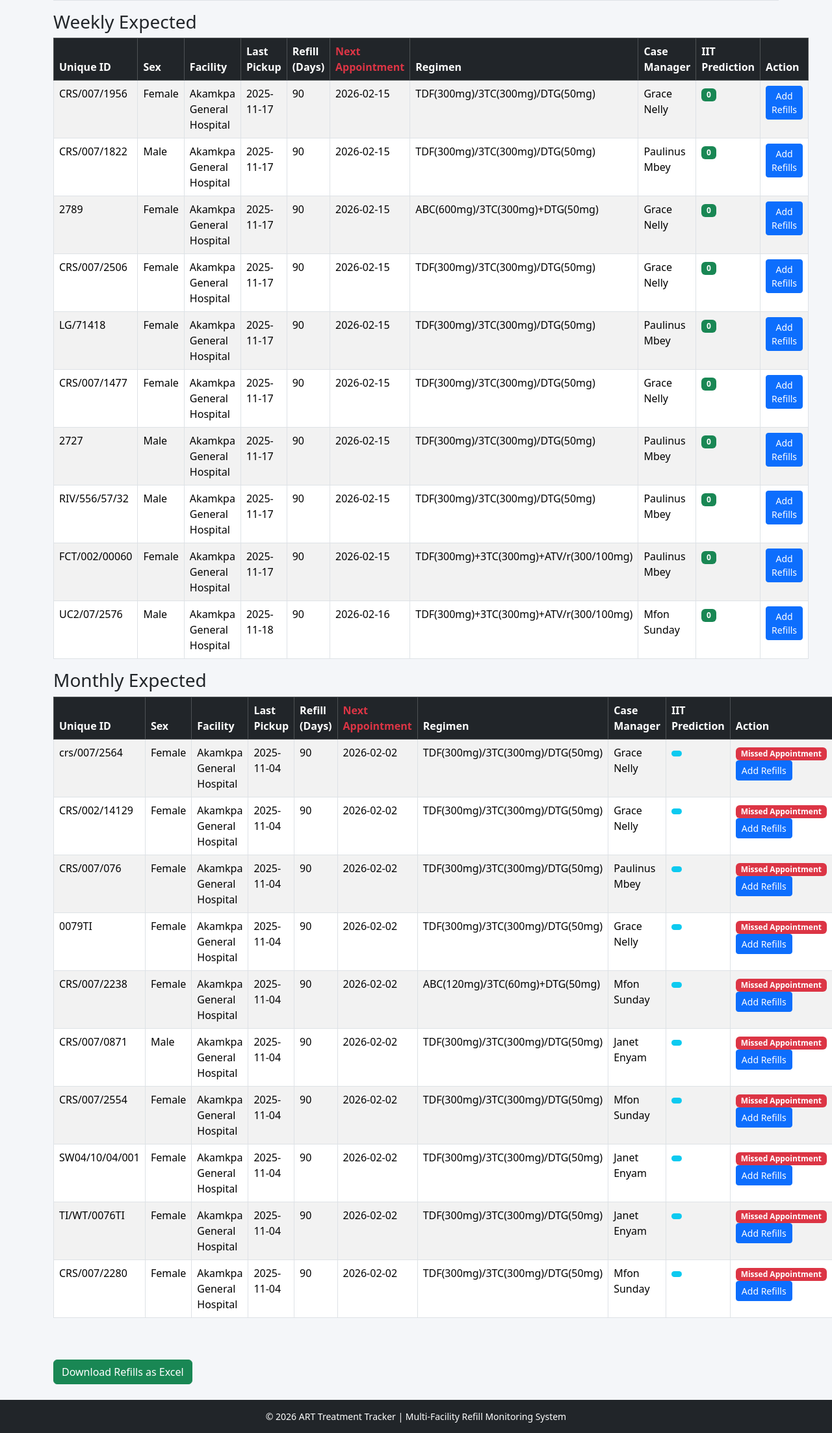
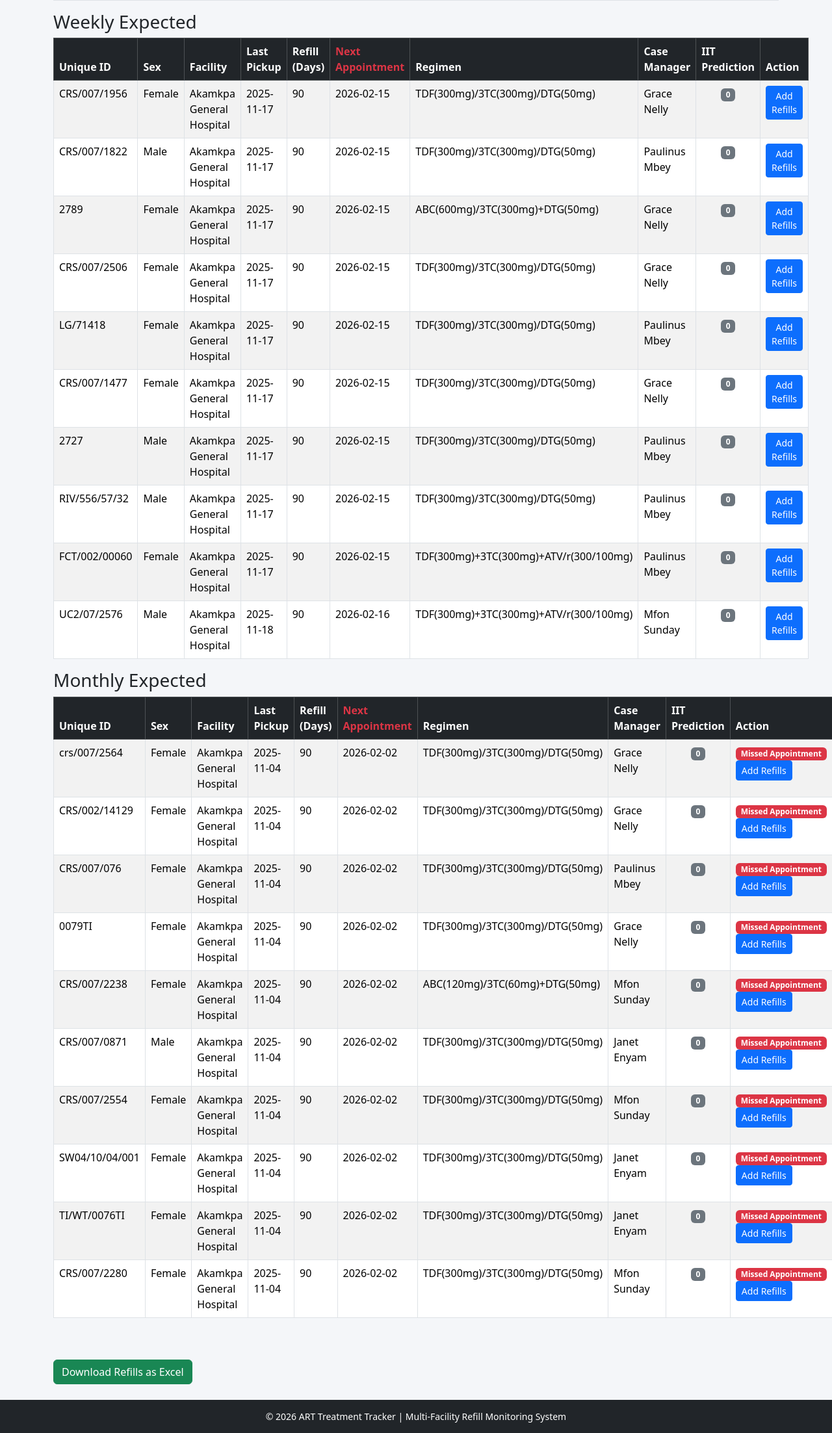
Before and after one commit to sparklweb1988/TreatmentTracker, a Django app: page /refills/ in a window 1280 px wide. Shown: the part 258-2463 px from the top of the page at 65% size. Run offline with Django 5.2, Linux system fonts and the light colour scheme; data comes from the database, SQL or seed files in the repository.

Commit message:
Update refill_list.html

```diff
--- a/templates/refill_list.html
+++ b/templates/refill_list.html
@@ -63,14 +63,16 @@
         <!-- 🔥 IIT Prediction -->
         IIT Prediction:
         {% if refill.next_appointment and refill.next_appointment >= today %}
-            <span class="badge bg-success">0</span>
+            <span class="badge bg-secondary">0</span>
         {% else %}
             {% if refill.days_missed >= 28 %}
-                <span class="badge bg-dark">IIT</span>
+                <span class="badge bg-danger">IIT ({{ refill.days_missed }}d)</span>
+            {% elif refill.days_missed >= 14 %}
+                <span class="badge bg-warning text-dark">{{ refill.days_missed }}d High Risk</span>
+            {% elif refill.days_missed > 0 %}
+                <span class="badge bg-info text-dark">{{ refill.days_missed }}d Early Risk</span>
             {% else %}
-                <span class="badge bg-info text-dark">
-                    {{ refill.iit_status }}
-                </span>
+                <span class="badge bg-secondary">0</span>
             {% endif %}
         {% endif %}
         <br>
@@ -124,16 +126,18 @@
         <td>{{ refill.case_manager }}</td>
 
         <!-- 🔥 IIT Prediction Column -->
-        <td>
+        <td class="text-center">
           {% if refill.next_appointment and refill.next_appointment >= today %}
-              <span class="badge bg-success">0</span>
+              <span class="badge bg-secondary">0</span>
           {% else %}
               {% if refill.days_missed >= 28 %}
-                  <span class="badge bg-dark">IIT</span>
+                  <span class="badge bg-danger">IIT ({{ refill.days_missed }}d)</span>
+              {% elif refill.days_missed >= 14 %}
+                  <span class="badge bg-warning text-dark">{{ refill.days_missed }}d High Risk</span>
+              {% elif refill.days_missed > 0 %}
+                  <span class="badge bg-info text-dark">{{ refill.days_missed }}d Early Risk</span>
               {% else %}
-                  <span class="badge bg-info text-dark">
-                      {{ refill.iit_status }}
-                  </span>
+                  <span class="badge bg-secondary">0</span>
               {% endif %}
           {% endif %}
         </td>
```
